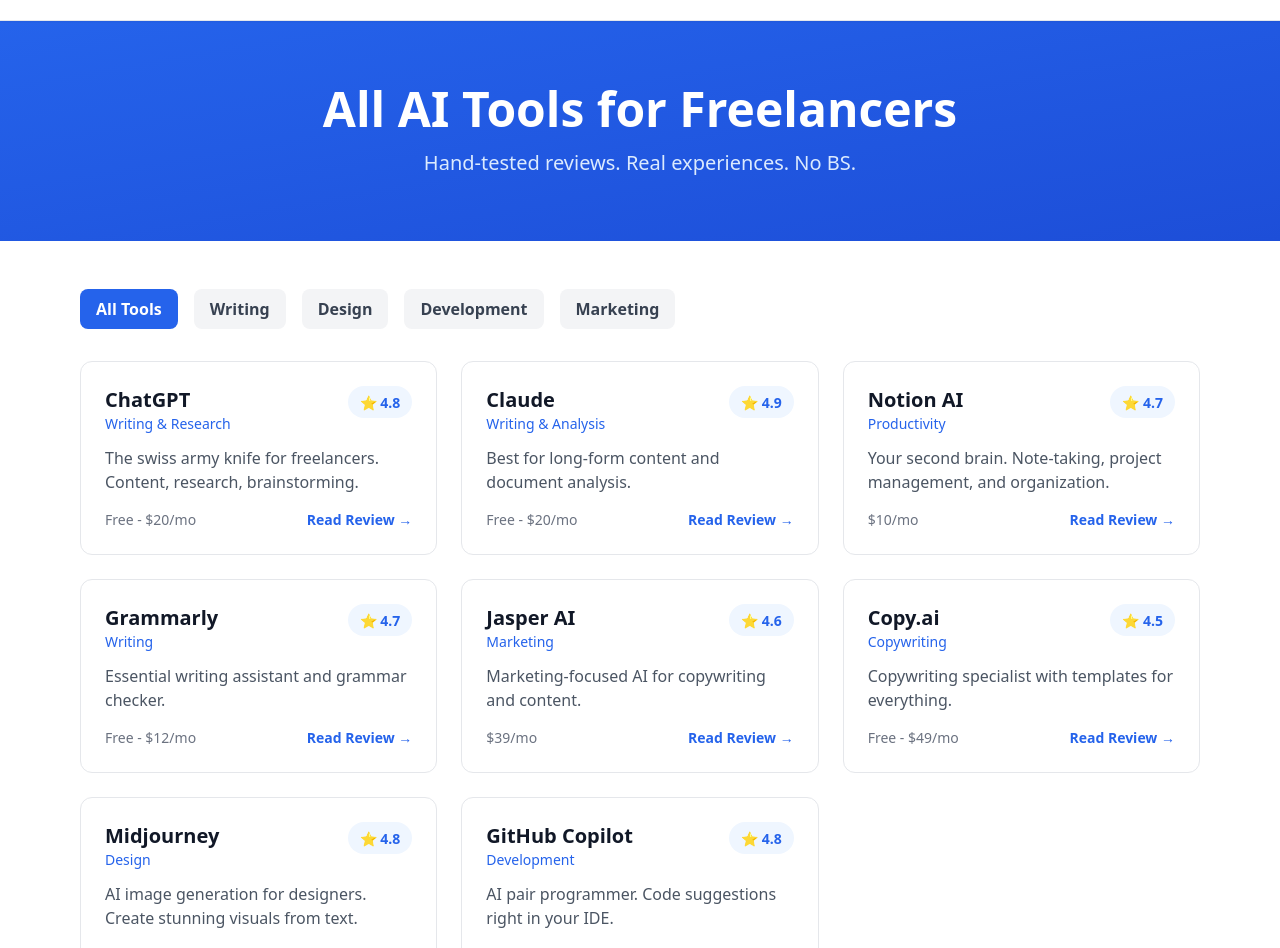
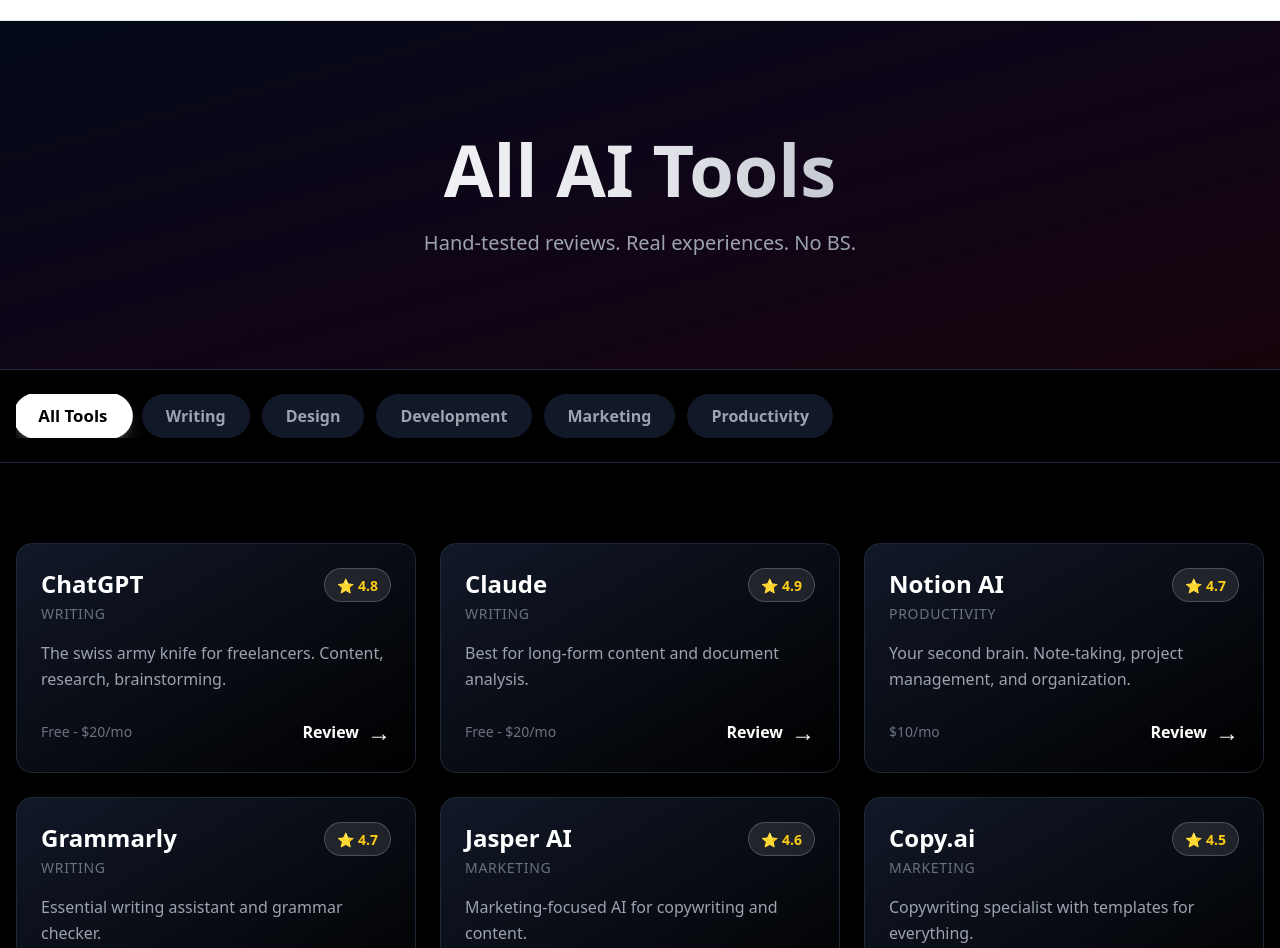
Before and after one commit to eddclawd-lang/freelance-ai-hub, a Next.js app: page /tools in a window 1280 px wide. Shown: the part 44-992 px from the top of the page. Built offline with nearby package versions, Linux system fonts and the light colour scheme.

Commit message:
Modern black/white design with animations and working filters

```diff
--- a/app/tools/page.tsx
+++ b/app/tools/page.tsx
@@ -1,14 +1,15 @@
+'use client'
+
 import Link from 'next/link'
+import { useState } from 'react'
 
-export const metadata = {
-  title: 'All AI Tools for Freelancers - FreelanceAI Hub',
-  description: 'Browse our complete directory of AI tools for freelancers. Reviews, comparisons, and guides.',
-}
+export default function ToolsDirectory() {
+  const [activeFilter, setActiveFilter] = useState('all')
 
   const tools = [
     {
       name: 'ChatGPT',
-    category: 'Writing & Research',
+      category: 'writing',
       rating: 4.8,
       price: 'Free - $20/mo',
       slug: 'chatgpt-for-freelancers',
@@ -16,7 +17,7 @@
     },
     {
       name: 'Claude',
-    category: 'Writing & Analysis',
+      category: 'writing',
       rating: 4.9,
       price: 'Free - $20/mo',
       slug: 'claude-for-freelancers',
@@ -24,7 +25,7 @@
     },
     {
       name: 'Notion AI',
-    category: 'Productivity',
+      category: 'productivity',
       rating: 4.7,
       price: '$10/mo',
       slug: 'notion-ai-review',
@@ -32,7 +33,7 @@
     },
     {
       name: 'Grammarly',
-    category: 'Writing',
+      category: 'writing',
       rating: 4.7,
       price: 'Free - $12/mo',
       slug: 'grammarly-review',
@@ -40,7 +41,7 @@
     },
     {
       name: 'Jasper AI',
-    category: 'Marketing',
+      category: 'marketing',
       rating: 4.6,
       price: '$39/mo',
       slug: 'jasper-ai-review',
@@ -48,7 +49,7 @@
     },
     {
       name: 'Copy.ai',
-    category: 'Copywriting',
+      category: 'marketing',
       rating: 4.5,
       price: 'Free - $49/mo',
       slug: 'copy-ai-review',
@@ -56,7 +57,7 @@
     },
     {
       name: 'Midjourney',
-    category: 'Design',
+      category: 'design',
       rating: 4.8,
       price: '$10 - $60/mo',
       slug: 'midjourney-review',
@@ -64,7 +65,7 @@
     },
     {
       name: 'GitHub Copilot',
-    category: 'Development',
+      category: 'development',
       rating: 4.8,
       price: '$10/mo',
       slug: 'github-copilot-review',
@@ -72,80 +73,126 @@
     },
   ]
 
-export default function ToolsDirectory() {
+  const filteredTools = activeFilter === 'all'
+    ? tools
+    : tools.filter(tool => tool.category === activeFilter)
+
   return (
-    <main className="bg-white min-h-screen">
-      <div className="bg-gradient-to-br from-blue-600 to-blue-700 text-white py-16">
-        <div className="container mx-auto px-4 max-w-4xl text-center">
-          <h1 className="text-4xl md:text-5xl font-bold mb-4">
-            All AI Tools for Freelancers
+    <main className="bg-black min-h-screen text-white">
+      {/* Hero */}
+      <div className="relative overflow-hidden border-b border-gray-800">
+        <div className="absolute inset-0 bg-gradient-to-br from-blue-600/10 via-purple-600/10 to-pink-600/10"></div>
+        <div className="container mx-auto px-4 py-20 md:py-28 relative z-10">
+          <div className="max-w-4xl mx-auto text-center">
+            <h1 className="text-5xl md:text-7xl font-black mb-6 bg-gradient-to-r from-white via-gray-200 to-gray-400 bg-clip-text text-transparent animate-fade-in">
+              All AI Tools
             </h1>
-          <p className="text-xl text-blue-100">
+            <p className="text-xl text-gray-400">
               Hand-tested reviews. Real experiences. No BS.
             </p>
           </div>
         </div>
-
-      <div className="container mx-auto px-4 py-12 max-w-6xl">
-        <div className="flex gap-4 mb-8 flex-wrap">
-          <button className="px-4 py-2 bg-blue-600 text-white rounded-lg font-semibold">
-            All Tools
-          </button>
-          <button className="px-4 py-2 bg-gray-100 text-gray-700 rounded-lg font-semibold hover:bg-gray-200">
-            Writing
-          </button>
-          <button className="px-4 py-2 bg-gray-100 text-gray-700 rounded-lg font-semibold hover:bg-gray-200">
-            Design
-          </button>
-          <button className="px-4 py-2 bg-gray-100 text-gray-700 rounded-lg font-semibold hover:bg-gray-200">
-            Development
-          </button>
-          <button className="px-4 py-2 bg-gray-100 text-gray-700 rounded-lg font-semibold hover:bg-gray-200">
-            Marketing
-          </button>
       </div>
 
+      {/* Filters */}
+      <div className="border-b border-gray-800 sticky top-0 bg-black/95 backdrop-blur-lg z-40">
+        <div className="container mx-auto px-4 py-6">
+          <div className="flex gap-3 overflow-x-auto hide-scrollbar">
+            {[
+              { id: 'all', label: 'All Tools' },
+              { id: 'writing', label: 'Writing' },
+              { id: 'design', label: 'Design' },
+              { id: 'development', label: 'Development' },
+              { id: 'marketing', label: 'Marketing' },
+              { id: 'productivity', label: 'Productivity' },
+            ].map((filter) => (
+              <button
+                key={filter.id}
+                onClick={() => setActiveFilter(filter.id)}
+                className={`px-6 py-2.5 rounded-full font-semibold whitespace-nowrap transition-all duration-300 ${
+                  activeFilter === filter.id
+                    ? 'bg-white text-black shadow-lg shadow-white/20 scale-105'
+                    : 'bg-gray-900 text-gray-400 hover:bg-gray-800 hover:text-white'
+                }`}
+              >
+                {filter.label}
+              </button>
+            ))}
+          </div>
+        </div>
+      </div>
+
+      {/* Tools Grid */}
+      <div className="container mx-auto px-4 py-12 md:py-20">
         <div className="grid md:grid-cols-2 lg:grid-cols-3 gap-6">
-          {tools.map((tool) => (
+          {filteredTools.map((tool, index) => (
             <Link
               key={tool.slug}
               href={`/tools/${tool.slug}`}
-              className="bg-white border border-gray-200 rounded-xl p-6 hover:shadow-lg hover:border-blue-600 transition"
+              className="group relative bg-gradient-to-br from-gray-900 to-black border border-gray-800 rounded-2xl p-6 hover:border-white/20 transition-all duration-500 hover:scale-105 hover:shadow-2xl hover:shadow-white/10"
+              style={{
+                animationDelay: `${index * 100}ms`,
+              }}
             >
-              <div className="flex justify-between items-start mb-3">
+              {/* Glow effect */}
+              <div className="absolute inset-0 rounded-2xl bg-gradient-to-br from-blue-600/0 via-purple-600/0 to-pink-600/0 group-hover:from-blue-600/10 group-hover:via-purple-600/10 group-hover:to-pink-600/10 transition-all duration-500"></div>
+
+              <div className="relative z-10">
+                <div className="flex justify-between items-start mb-4">
                   <div>
-                  <h3 className="text-xl font-bold text-gray-900">{tool.name}</h3>
-                  <p className="text-sm text-blue-600">{tool.category}</p>
+                    <h3 className="text-2xl font-bold text-white group-hover:text-transparent group-hover:bg-gradient-to-r group-hover:from-blue-400 group-hover:to-purple-400 group-hover:bg-clip-text transition-all duration-300">
+                      {tool.name}
+                    </h3>
+                    <p className="text-sm text-gray-500 uppercase tracking-wider mt-1">
+                      {tool.category}
+                    </p>
                   </div>
-                <div className="bg-blue-50 px-3 py-1 rounded-full">
-                  <span className="text-sm font-semibold text-blue-600">⭐ {tool.rating}</span>
+                  <div className="bg-white/10 backdrop-blur-sm px-3 py-1 rounded-full border border-white/20">
+                    <span className="text-sm font-bold text-yellow-400">⭐ {tool.rating}</span>
                   </div>
                 </div>
-              <p className="text-gray-600 mb-4">{tool.description}</p>
-              <div className="flex justify-between items-center text-sm">
-                <span className="text-gray-500">{tool.price}</span>
-                <span className="text-blue-600 font-semibold">Read Review →</span>
+
+                <p className="text-gray-400 mb-6 leading-relaxed">{tool.description}</p>
+
+                <div className="flex justify-between items-center">
+                  <span className="text-gray-500 text-sm font-medium">{tool.price}</span>
+                  <span className="text-white font-semibold group-hover:translate-x-2 transition-transform duration-300 inline-flex items-center gap-2">
+                    Review <span className="text-2xl">→</span>
+                  </span>
+                </div>
               </div>
             </Link>
           ))}
         </div>
 
-        <div className="mt-16 bg-blue-50 border border-blue-200 rounded-xl p-8 text-center">
-          <h2 className="text-2xl font-bold text-gray-900 mb-4">
+        {filteredTools.length === 0 && (
+          <div className="text-center py-20">
+            <p className="text-gray-500 text-xl">No tools found in this category yet.</p>
+          </div>
+        )}
+      </div>
+
+      {/* CTA */}
+      <div className="container mx-auto px-4 pb-20">
+        <div className="relative overflow-hidden bg-gradient-to-br from-gray-900 to-black border border-gray-800 rounded-3xl p-12 text-center">
+          <div className="absolute inset-0 bg-gradient-to-br from-blue-600/5 via-purple-600/5 to-pink-600/5"></div>
+          <div className="relative z-10">
+            <h2 className="text-3xl md:text-4xl font-bold text-white mb-4">
               Don't see what you're looking for?
             </h2>
-          <p className="text-gray-700 mb-6">
+            <p className="text-gray-400 mb-8 text-lg">
               We're constantly adding new tool reviews. Subscribe to get notified.
             </p>
-          <div className="flex gap-2 max-w-md mx-auto">
+            <div className="flex gap-3 max-w-md mx-auto">
               <input
                 type="email"
                 placeholder="your@email.com"
-              className="flex-1 px-4 py-3 rounded-lg border border-gray-300"
+                className="flex-1 px-6 py-4 rounded-xl bg-white/5 border border-gray-800 text-white placeholder-gray-600 focus:outline-none focus:border-white/30 transition-all"
               />
-            <button className="bg-blue-600 text-white px-6 py-3 rounded-lg font-semibold hover:bg-blue-700 transition">
+              <button className="bg-white text-black px-8 py-4 rounded-xl font-bold hover:scale-105 transition-transform duration-300 shadow-lg shadow-white/20">
                 Notify Me
               </button>
+            </div>
           </div>
         </div>
       </div>
```
Lines whose indentation alone changed are shown as unchanged.
